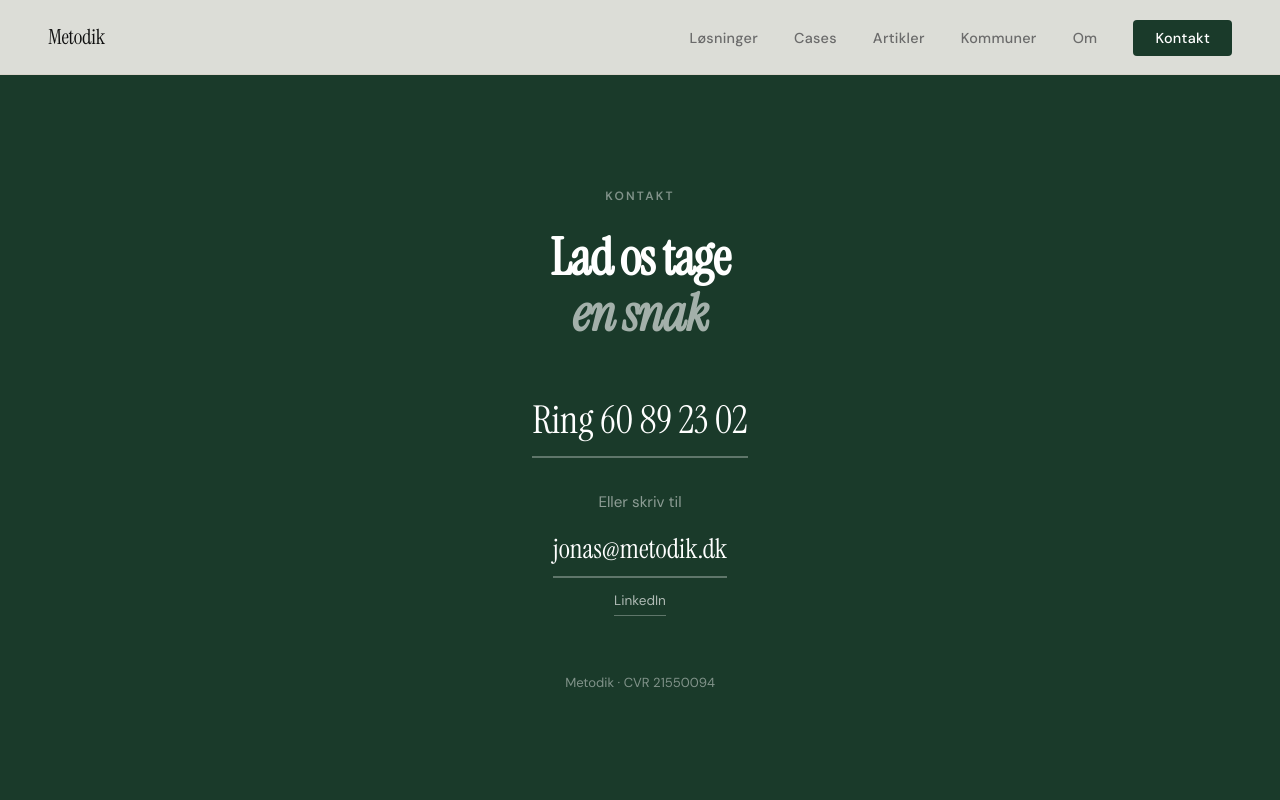
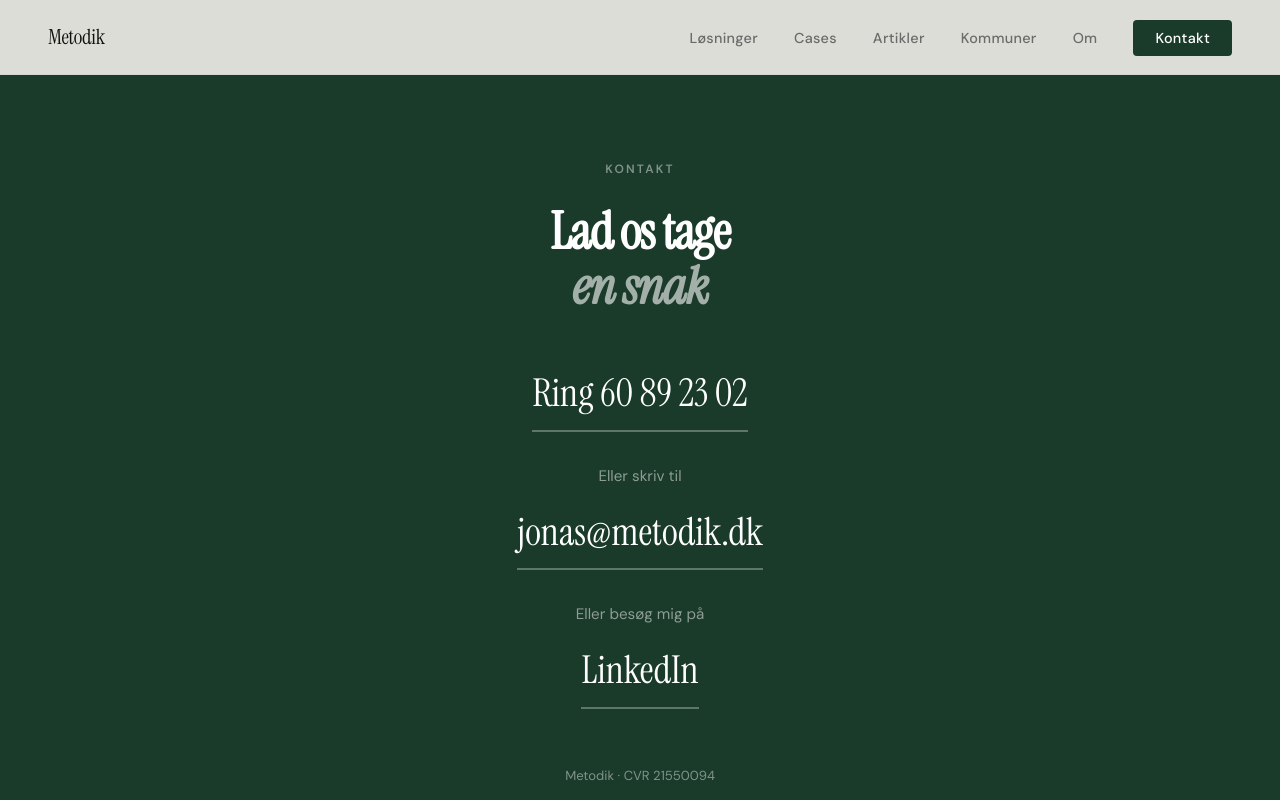
Before and after one commit to JonasMandahlPedersen/metodikweb, a plain HTML site: page kontakt.html in a window 1280 px wide. Shown: the top 800 px of the page. Drawn offline with Linux system fonts and the light colour scheme.

Commit message:
Gør alle kontakt-actions samme størrelse
Telefon, e-mail og LinkedIn vises nu i samme skriftstørrelse, og
LinkedIn-linket følger samme "Eller ..."-mønster som e-mailen.

Co-Authored-By: Claude Sonnet 5 <noreply@anthropic.com>

```diff
--- a/kontakt.html
+++ b/kontakt.html
@@ -37,7 +37,7 @@
     margin-bottom: 48px;
   }
   .kontakt-headline em { font-style: italic; opacity: 0.6; }
-  .kontakt-phone {
+  .kontakt-phone, .kontakt-email, .kontakt-linkedin {
     font-family: var(--serif);
     font-size: clamp(1.8rem, 3vw, 2.4rem);
     color: #fff;
@@ -46,37 +46,17 @@
     padding-bottom: 4px;
     transition: border-color 0.2s;
   }
-  .kontakt-phone:hover { border-color: #fff; }
+  .kontakt-phone:hover, .kontakt-email:hover, .kontakt-linkedin:hover { border-color: #fff; }
   .kontakt-or {
     margin: 32px 0 12px;
     color: rgba(255,255,255,0.5);
     font-size: 0.95rem;
   }
-  .kontakt-email {
-    font-family: var(--serif);
-    font-size: clamp(1.3rem, 2.2vw, 1.7rem);
-    color: #fff;
-    text-decoration: none;
-    border-bottom: 2px solid rgba(255,255,255,0.3);
-    padding-bottom: 4px;
-    transition: border-color 0.2s;
-  }
-  .kontakt-email:hover { border-color: #fff; }
   .cvr-line {
     margin-top: 56px;
     font-size: 0.82rem;
     color: rgba(255,255,255,0.45);
   }
-  .kontakt-linkedin {
-    margin-top: 12px;
-    font-size: 0.85rem;
-    color: rgba(255,255,255,0.65);
-    text-decoration: none;
-    border-bottom: 1px solid rgba(255,255,255,0.3);
-    padding-bottom: 2px;
-    transition: color 0.2s, border-color 0.2s;
-  }
-  .kontakt-linkedin:hover { color: #fff; border-color: #fff; }
 </style>
 <!-- Google Tag Manager -->
 <script>(function(w,d,s,l,i){w[l]=w[l]||[];w[l].push({'gtm.start':
@@ -110,8 +90,9 @@ height="0" width="0" style="display:none;visibility:hidden"></iframe></noscript>
   <a href="tel:+4560892302" class="kontakt-phone">Ring 60 89 23 02</a>
   <p class="kontakt-or">Eller skriv til</p>
   <a href="mailto:jonas@metodik.dk" class="kontakt-email">jonas@metodik.dk</a>
+  <p class="kontakt-or">Eller besøg mig på</p>
+  <a href="https://www.linkedin.com/in/jonas-mandahl-pedersen-604760/" target="_blank" rel="noopener" class="kontakt-linkedin">LinkedIn</a>
 
-  <a href="https://www.linkedin.com/in/jonas-mandahl-pedersen-604760/" target="_blank" rel="noopener" class="kontakt-linkedin">LinkedIn</a>
   <p class="cvr-line">Metodik · CVR 21550094</p>
 </div>
 
```
